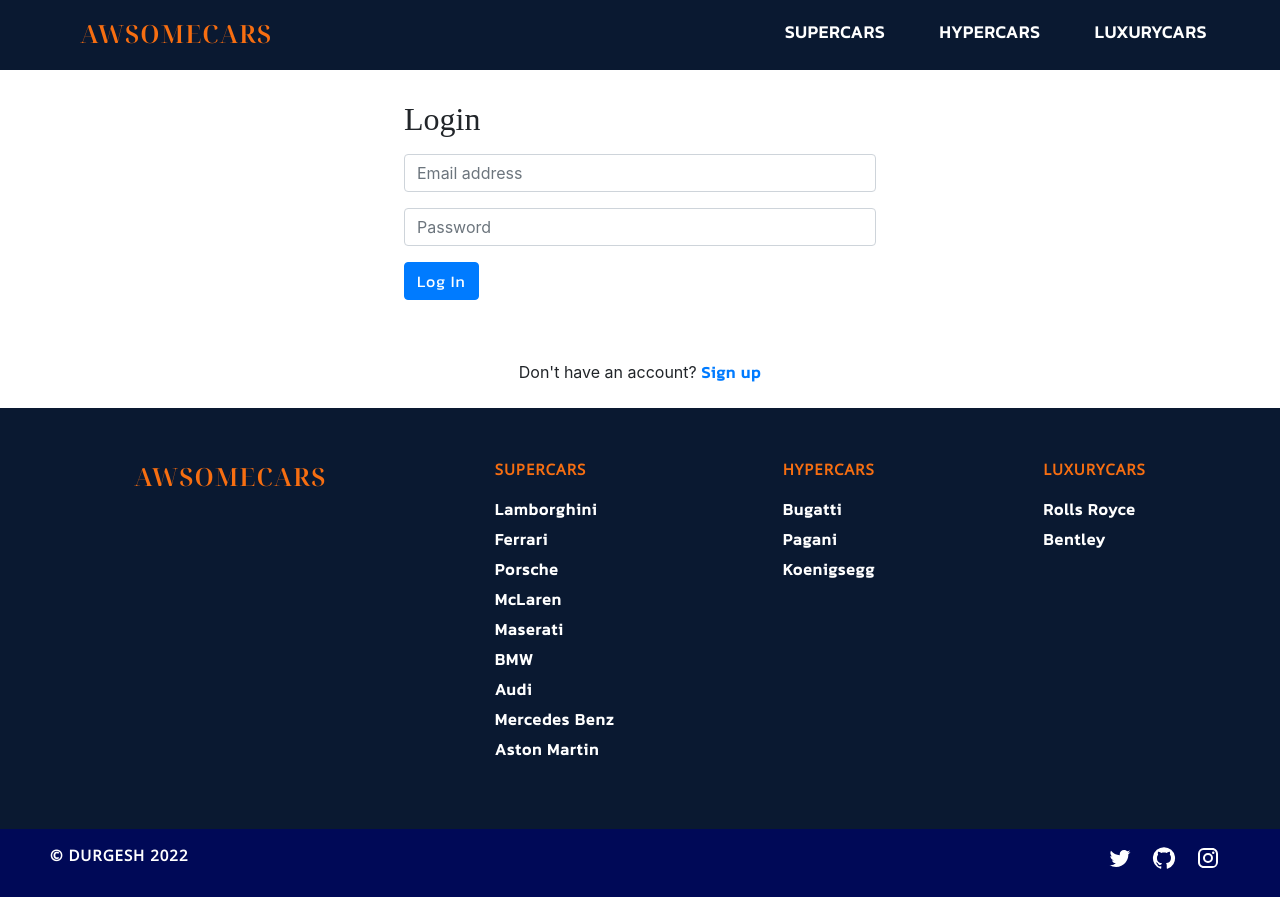
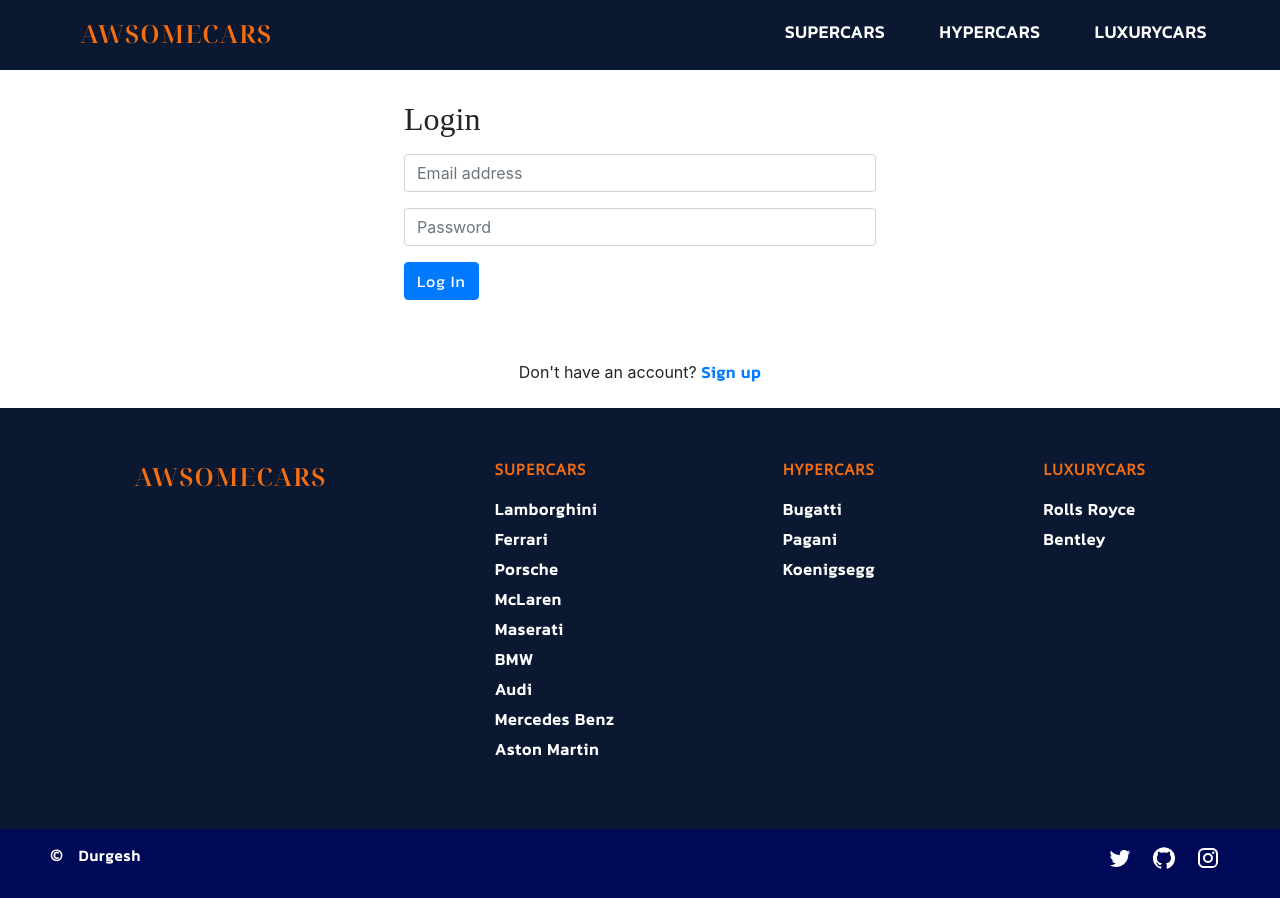
Before and after one commit to Ballasaidurgesh/awsomecars, a React (Create React App) app in the folder client/: page /login in a window 1280 px wide. Built offline with nearby package versions, Linux system fonts and the light colour scheme; no server answers; a web font is replaced by a local one.

Commit message:
added admin link

```diff
--- a/client/src/components/partials/Footer.jsx
+++ b/client/src/components/partials/Footer.jsx
@@ -82,7 +82,10 @@ function Footer() {
         </div>
       </div>
       <section>
-        <p> &copy; DURGESH 2022 </p>
+        <p>
+          {" "}
+          &copy; <Link to="/admin">Durgesh</Link>{" "}
+        </p>
         <div>
           <Link to="/">
             <TwitterIcon />
```
